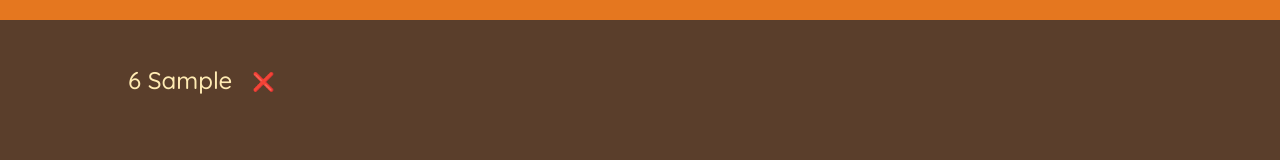
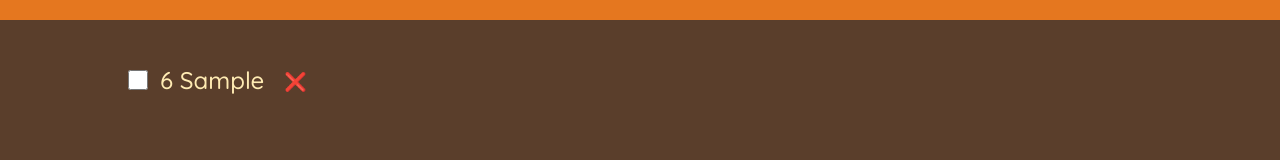
Before and after one commit to meShailu/travel-list, a React (Create React App) app: page / in a window 1280 px wide. Both pictures are taken after typing "Sample" into the empty fields and a click on the button "ADD". Shown: the part 257-417 px from the top of the page. Built offline with nearby package versions, Linux system fonts and the light colour scheme.

Commit message:
adding toggle to checkbox

```diff
--- a/src/App.js
+++ b/src/App.js
@@ -10,11 +10,23 @@
     setItems((items) => items.filter((item) => item.id !== id));
   }
 
+  function handleToggleItem(id) {
+    setItems((items) =>
+      items.map((item) =>
+        item.id === id ? { ...item, packed: !item.packed } : item
+      )
+    );
+  }
+
   return (
     <div className="app">
       <Logo />
       <Form onAddItems={handleAddItems} />
-      <PackingList items={items} onDeleteItem={handleDeeleteItem} />
+      <PackingList
+        items={items}
+        onDeleteItem={handleDeeleteItem}
+        onToggleItem={handleToggleItem}
+      />
       <Stats />
     </div>
   );
@@ -64,21 +76,31 @@
     </form>
   );
 }
-function PackingList({ items, onDeleteItem }) {
+function PackingList({ items, onDeleteItem, onToggleItem }) {
   return (
     <div className="list">
       <ul>
         {items.map((item) => (
-          <Item item={item} onDeleteItem={onDeleteItem} key={item.id} />
+          <Item
+            item={item}
+            onDeleteItem={onDeleteItem}
+            onToggleItem={onToggleItem}
+            key={item.id}
+          />
         ))}
       </ul>
     </div>
   );
 }
 
-function Item({ item, onDeleteItem }) {
+function Item({ item, onDeleteItem, onToggleItem }) {
   return (
     <li>
+      <input
+        type="checkbox"
+        value={item.packed}
+        onChange={() => onToggleItem(item.id)}
+      />
       <span style={item.packed ? { textDecoration: "line-through" } : {}}>
         {item.quantity} {item.description}
       </span>
```
